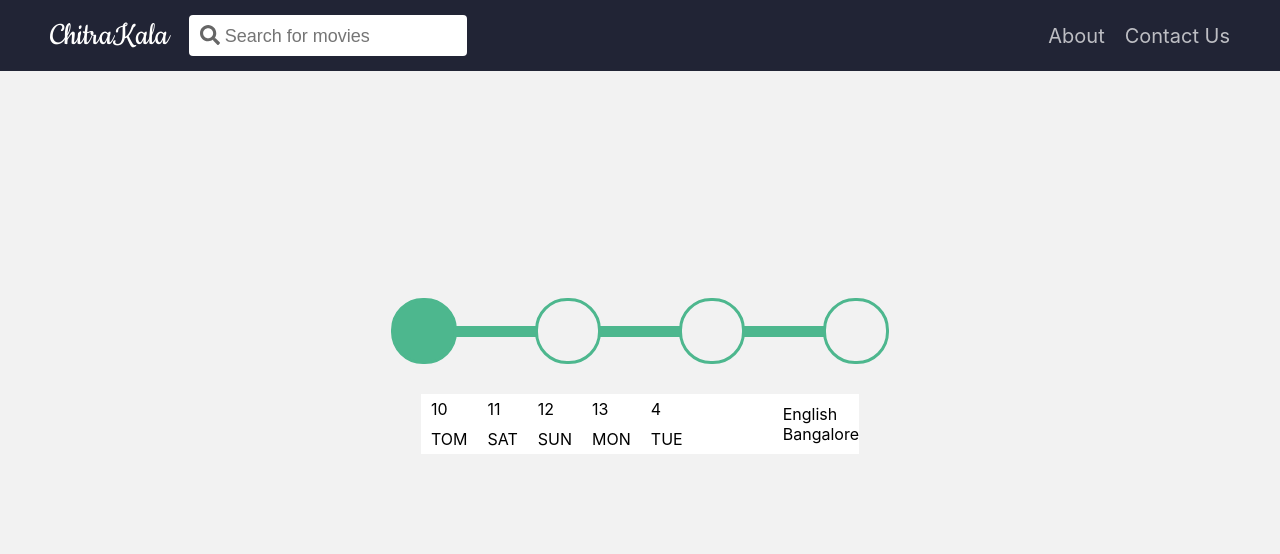
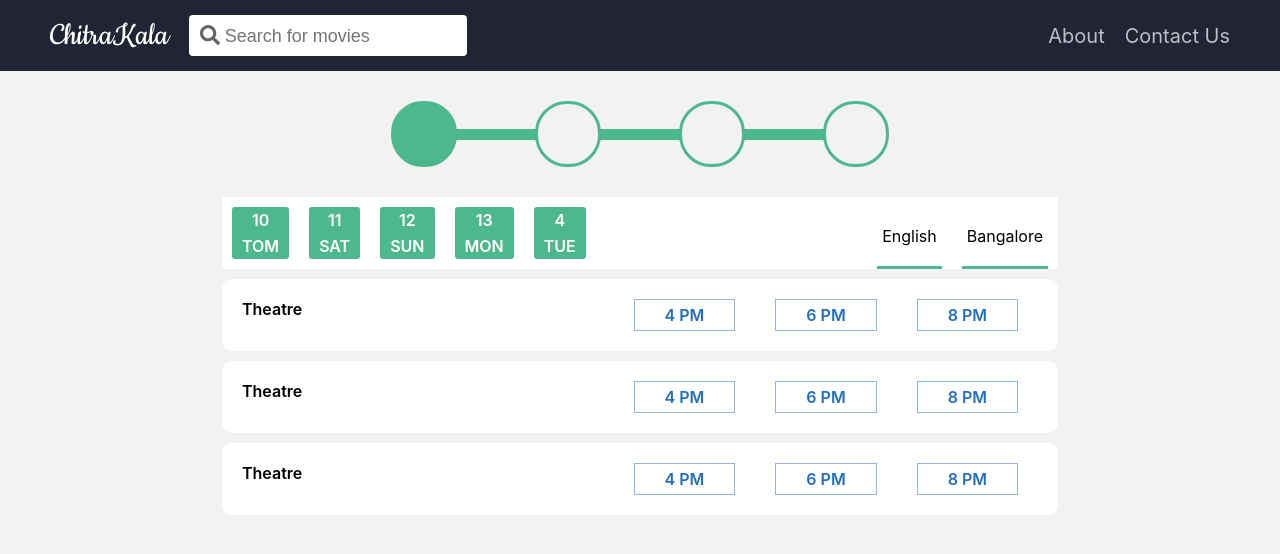
Before and after one commit to arjun1237/Chitrakala, a React (Create React App) app: page / in a window 1280 px wide. Shown: the top 554 px of the page. Built offline with nearby package versions, Linux system fonts and the light colour scheme.

Commit message:
STYLING: DateTime Selection page done

```diff
--- a/src/components/Booking/Booking.jsx
+++ b/src/components/Booking/Booking.jsx
@@ -48,6 +48,8 @@ const PhaseLine = styled.div`
 const PhaseHandler = styled.div`
     display: flex;
     align-items: center;
+    margin: auto;
+    width: fit-content;
 `
 
 const PhaseBall = styled.div`
@@ -59,7 +61,8 @@ const PhaseBall = styled.div`
 `
 
 const BookingContainer = styled.div`
-    display: grid;
-    place-items: center;
+    margin: auto;
+    width: 70%;
     height: 80vh;
+    margin-top: 30px;
 `
--- a/src/components/Booking/DateTimeSelection.jsx
+++ b/src/components/Booking/DateTimeSelection.jsx
@@ -4,6 +4,7 @@ import styles from './css/Booking.module.css'
 export default class DateTimeSelection extends Component{
     render(){
         return(
+            <div>
                 <div className={styles.infobar}>
                     <div className={styles["data-handler"]}>
                         <div>
@@ -27,9 +28,37 @@ export default class DateTimeSelection extends Component{
                             <p>TUE</p>
                         </div>
                     </div>
-                <div>
+                    <div className={styles.otherinfo}>
                         <div>English</div>
                         <div>Bangalore</div>
+                    </div>
+                </div>
+
+                <div className={styles.info}>
+                    <div className={styles.nametime}>
+                        <div className={styles.theatre}>Theatre</div>
+                        <div className={styles.time}>
+                            <div>4 PM</div>
+                            <div>6 PM</div>
+                            <div>8 PM</div>
+                        </div>
+                    </div>
+                    <div className={styles.nametime}>
+                        <div className={styles.theatre}>Theatre</div>
+                        <div className={styles.time}>
+                            <div>4 PM</div>
+                            <div>6 PM</div>
+                            <div>8 PM</div>
+                        </div>
+                    </div>
+                    <div className={styles.nametime}>
+                        <div className={styles.theatre}>Theatre</div>
+                        <div className={styles.time}>
+                            <div>4 PM</div>
+                            <div>6 PM</div>
+                            <div>8 PM</div>
+                        </div>
+                    </div>
                 </div>
             </div>
         )
--- a/src/components/Booking/css/Booking.module.css
+++ b/src/components/Booking/css/Booking.module.css
@@ -1,19 +1,68 @@
+
+
 .data-handler{
     display: flex;
+    text-align: center;
 }
 
 .data-handler p{
     margin: 0;
-    padding: 5px 10px;
+    padding: 3px 10px;
+    font-weight: 600;
 }
 
-.data-handler div{
-
+.data-handler > div{
+    background-color: #4db78e;
+    color: white;
+    margin: 10px;
+    border-radius: 3px;
 }
 
 .infobar{
     display: flex;
-    align-items: center;
+    align-items: flex-end;
     background-color: white;
     justify-content: space-between;
 }
+
+.otherinfo{
+    display: flex;
+    align-items: baseline;
+}
+
+.otherinfo > div{
+    padding: 20px 5px;
+    border-bottom: 3px solid #4db78e;
+    margin: 0 10px;
+}
+
+.nametime{
+    display: flex;
+    justify-content: space-between;
+    padding: 20px;
+    background-color: white;
+    margin: 10px 0;
+    border-radius: 10px;
+    font-weight: 600;
+}
+
+.time{
+    display: flex;
+    justify-content: space-evenly;
+    color: #236ebe;
+}
+
+.time > div{
+    padding: 5px 30px;
+    cursor: pointer;
+    border: 1px solid #236ebe80;
+    margin: 0 20px;
+}
+
+.time > div:hover{
+    background-color: #236ebe;
+    color: white
+}
+
+.theatre{
+}
```
Lines whose indentation alone changed are shown as unchanged.
